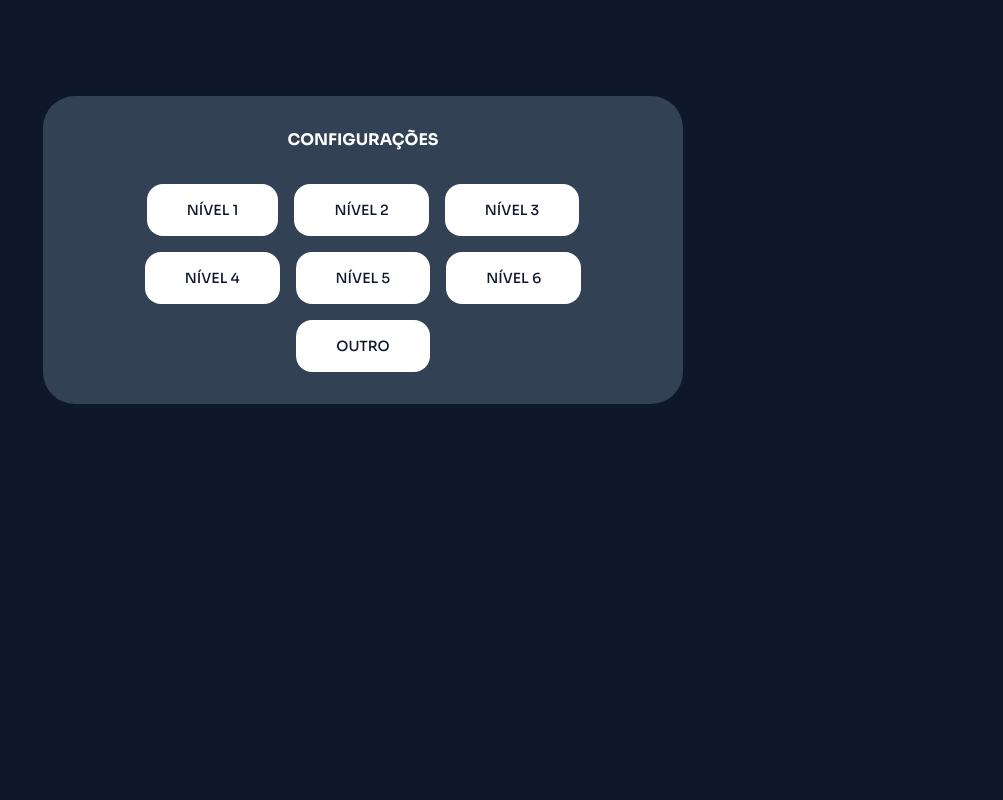
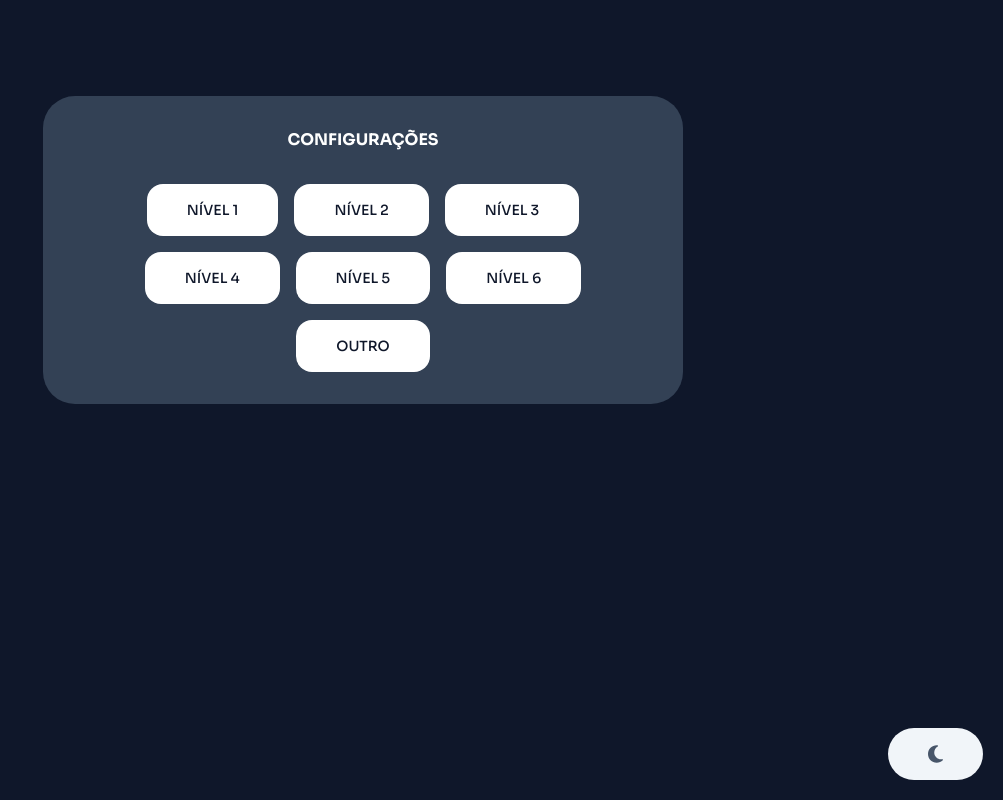
Before and after one commit to KauanBonatto/campo-minado, a Next.js app: page / in a window 1280 px wide. Shown: the whole page, without its empty margins (277-1280 px from the left). Built offline with nearby package versions, Linux system fonts and the light colour scheme.

Commit message:
feat: add button theme mode

```diff
--- a/src/app/page.tsx
+++ b/src/app/page.tsx
@@ -6,7 +6,7 @@ import { FontAwesomeIcon } from "@fortawesome/react-fontawesome";
 import { Fragment, MouseEvent, useEffect, useMemo, useState } from "react";
 
 import ModalConfig from "./modalConfigs";
-import { GameVictory, MenuGame } from "./components/custom";
+import { ButtonThemeMode, GameVictory, MenuGame } from "./components/custom";
 
 interface SquareProps {
   id: string;
@@ -369,6 +369,8 @@ export default function Home() {
         setModalConfigOpen={setModalConfigOpen}
         setGameConfig={setGameConfig}
       />
+
+      <ButtonThemeMode />
     </main>
   );
 }
```
